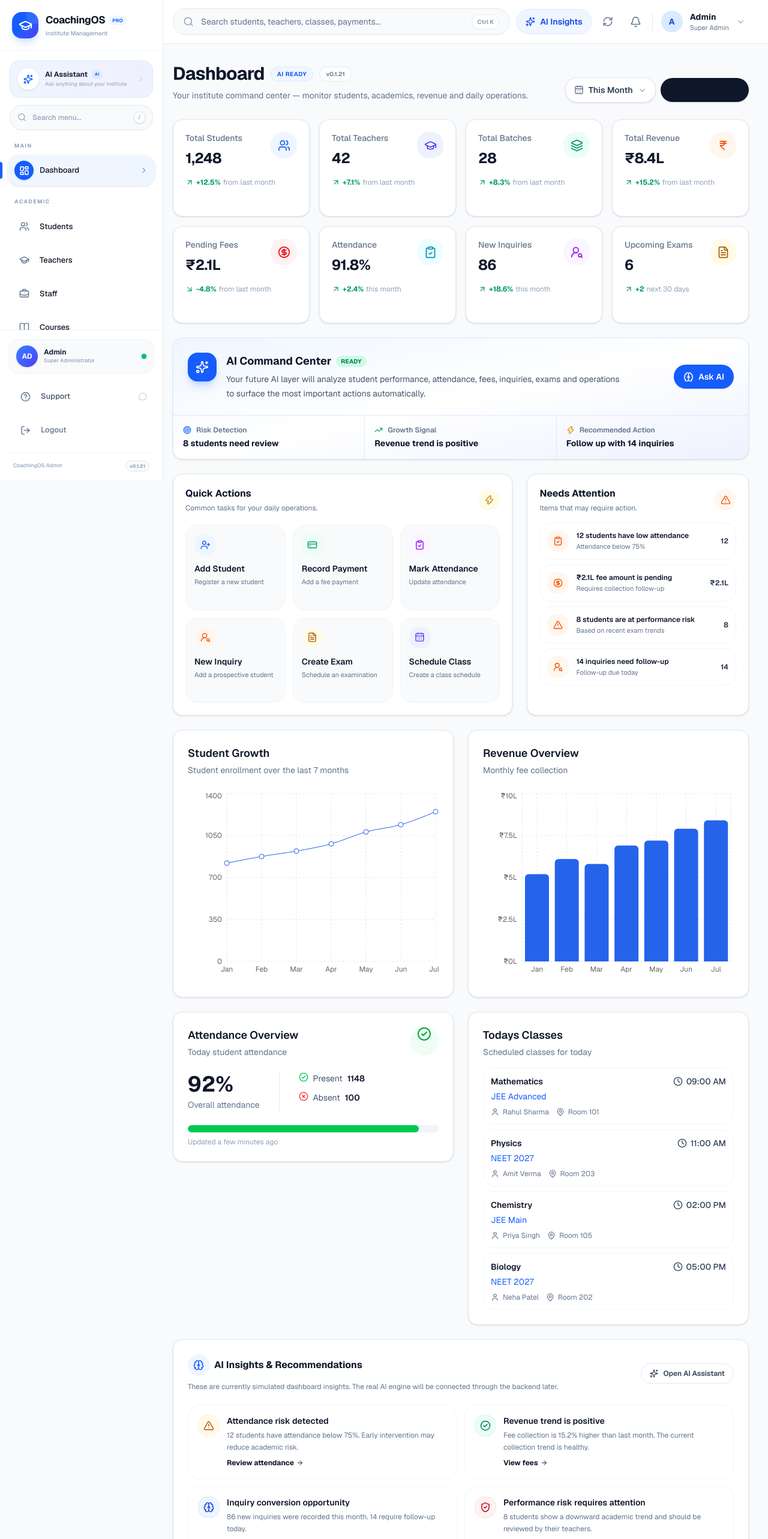
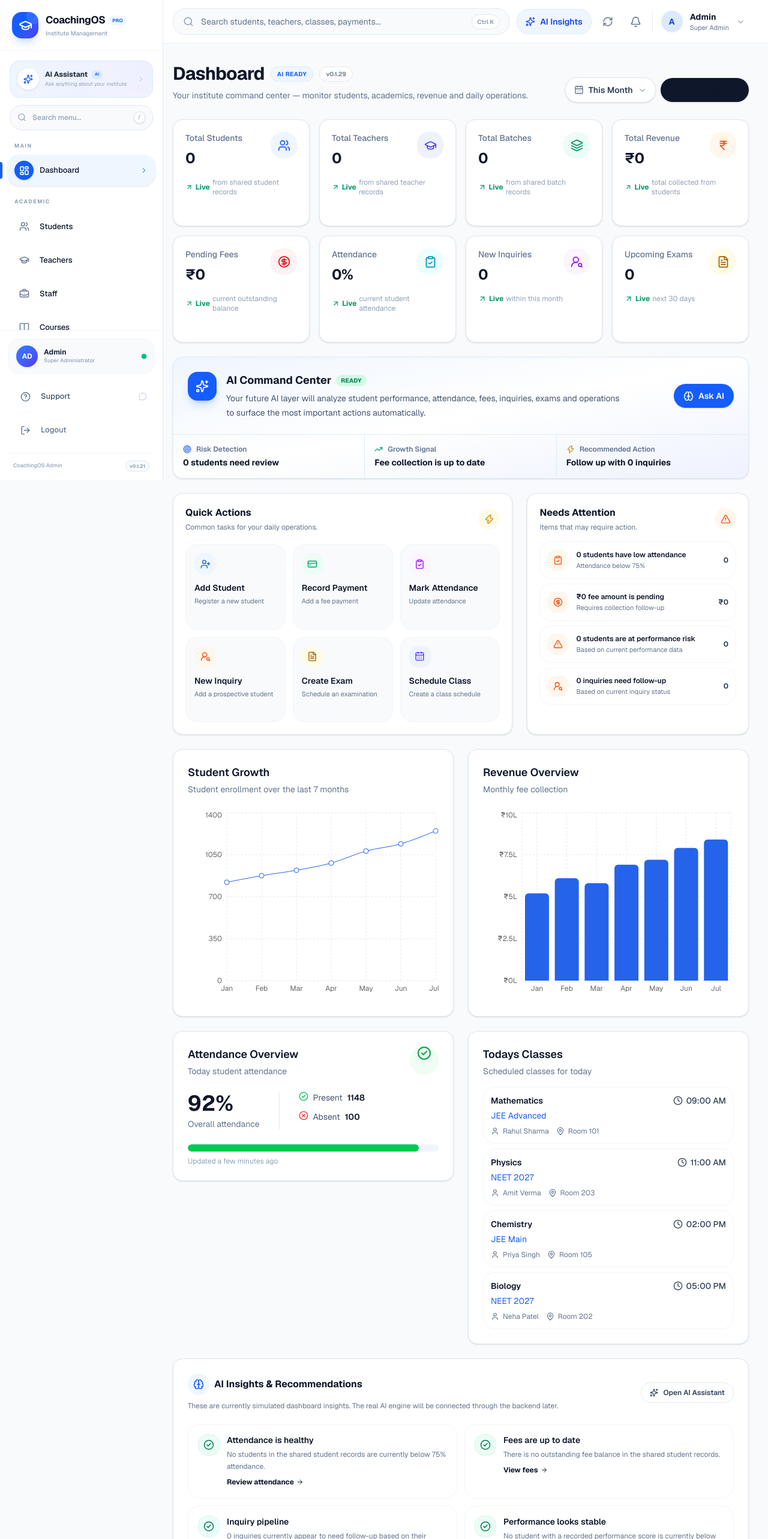
Before and after one commit to devleyj/Coaching-os-admin, a Next.js app: page / in a window 1280 px wide. Shown: the top 2566 px of the page at 60% size. Built offline with nearby package versions, Linux system fonts and the light colour scheme.

Commit message:
v0.1.29 - connect dashboard with shared app data

```diff
--- a/app/page.tsx
+++ b/app/page.tsx
@@ -60,85 +60,53 @@ type Insight = {
   href?: string;
 };
 
-const stats = [
+const statDefinitions = [
   {
     title: "Total Students",
-    value: "1,248",
-    change: "+12.5%",
-    description: "from last month",
     icon: Users,
     iconStyle: "bg-blue-50 text-blue-600",
-    trend: "up",
     href: "/students",
   },
   {
     title: "Total Teachers",
-    value: "42",
-    change: "+7.1%",
-    description: "from last month",
     icon: GraduationCap,
     iconStyle: "bg-indigo-50 text-indigo-600",
-    trend: "up",
     href: "/teachers",
   },
   {
     title: "Total Batches",
-    value: "28",
-    change: "+8.3%",
-    description: "from last month",
     icon: Layers,
     iconStyle: "bg-emerald-50 text-emerald-600",
-    trend: "up",
     href: "/batches",
   },
   {
     title: "Total Revenue",
-    value: "₹8.4L",
-    change: "+15.2%",
-    description: "from last month",
     icon: IndianRupee,
     iconStyle: "bg-orange-50 text-orange-600",
-    trend: "up",
     href: "/fees",
   },
   {
     title: "Pending Fees",
-    value: "₹2.1L",
-    change: "-4.8%",
-    description: "from last month",
     icon: CircleDollarSign,
     iconStyle: "bg-red-50 text-red-600",
-    trend: "down",
     href: "/fees",
   },
   {
     title: "Attendance",
-    value: "91.8%",
-    change: "+2.4%",
-    description: "this month",
     icon: ClipboardCheck,
     iconStyle: "bg-cyan-50 text-cyan-600",
-    trend: "up",
     href: "/attendance",
   },
   {
     title: "New Inquiries",
-    value: "86",
-    change: "+18.6%",
-    description: "this month",
     icon: UserRoundSearch,
     iconStyle: "bg-purple-50 text-purple-600",
-    trend: "up",
     href: "/inquiries",
   },
   {
     title: "Upcoming Exams",
-    value: "6",
-    change: "+2",
-    description: "next 30 days",
     icon: FileText,
     iconStyle: "bg-yellow-50 text-yellow-700",
-    trend: "up",
     href: "/exams",
   },
 ];
@@ -151,6 +119,34 @@ type DashboardNotification = {
   type: string;
   read?: boolean;
 };
+
+type DashboardRecord = Record<string, unknown>;
+
+type DashboardStats = {
+  title: string;
+  value: string;
+  change: string;
+  description: string;
+  icon: typeof Users;
+  iconStyle: string;
+  trend: "up" | "down";
+  href: string;
+};
+
+function numberValue(value: unknown) {
+  const parsed = Number(value);
+  return Number.isFinite(parsed) ? parsed : 0;
+}
+
+function dateValue(value: unknown) {
+  if (!value) return null;
+  const date = new Date(String(value));
+  return Number.isNaN(date.getTime()) ? null : date;
+}
+
+function formatCurrency(value: number) {
+  return `₹${value.toLocaleString("en-IN")}`;
+}
 
 
 const quickActions = [
@@ -198,76 +194,6 @@ const quickActions = [
   },
 ];
 
-const attentionItems = [
-  {
-    title: "12 students have low attendance",
-    description: "Attendance below 75%",
-    count: "12",
-    type: "attendance",
-    href: "/attendance",
-  },
-  {
-    title: "₹2.1L fee amount is pending",
-    description: "Requires collection follow-up",
-    count: "₹2.1L",
-    type: "fees",
-    href: "/fees",
-  },
-  {
-    title: "8 students are at performance risk",
-    description: "Based on recent exam trends",
-    count: "8",
-    type: "risk",
-    href: "/reports",
-  },
-  {
-    title: "14 inquiries need follow-up",
-    description: "Follow-up due today",
-    count: "14",
-    type: "inquiry",
-    href: "/inquiries",
-  },
-];
-
-const aiInsights: Insight[] = [
-  {
-    id: 1,
-    type: "warning",
-    title: "Attendance risk detected",
-    description:
-      "12 students have attendance below 75%. Early intervention may reduce academic risk.",
-    action: "Review attendance",
-    href: "/attendance",
-  },
-  {
-    id: 2,
-    type: "success",
-    title: "Revenue trend is positive",
-    description:
-      "Fee collection is 15.2% higher than last month. The current collection trend is healthy.",
-    action: "View fees",
-    href: "/fees",
-  },
-  {
-    id: 3,
-    type: "info",
-    title: "Inquiry conversion opportunity",
-    description:
-      "86 new inquiries were recorded this month. 14 require follow-up today.",
-    action: "Open inquiries",
-    href: "/inquiries",
-  },
-  {
-    id: 4,
-    type: "danger",
-    title: "Performance risk requires attention",
-    description:
-      "8 students show a downward academic trend and should be reviewed by their teachers.",
-    action: "View reports",
-    href: "/reports",
-  },
-];
-
 const aiQuestions = [
   "Which students are at highest risk?",
   "Why is attendance falling?",
@@ -296,6 +222,19 @@ export default function Home() {
   const profileRef = useRef<HTMLDivElement>(null);
   const dateRef = useRef<HTMLDivElement>(null);
   const searchInputRef = useRef<HTMLInputElement>(null);
+
+  const [dashboardData, setDashboardData] = useState({
+    students: [] as DashboardRecord[],
+    teachers: [] as DashboardRecord[],
+    courses: [] as DashboardRecord[],
+    batches: [] as DashboardRecord[],
+    fees: [] as DashboardRecord[],
+    inquiries: [] as DashboardRecord[],
+    attendance: [] as DashboardRecord[],
+    exams: [] as DashboardRecord[],
+    schedule: [] as DashboardRecord[],
+    onlineClasses: [] as DashboardRecord[],
+  });
 
   useEffect(() => {
     const handleClickOutside = (event: MouseEvent) => {
@@ -347,6 +286,26 @@ export default function Home() {
   }, []);
 
   useEffect(() => {
+    const loadDashboardData = () => {
+      setDashboardData({
+        students: getCollection<DashboardRecord>("students"),
+        teachers: getCollection<DashboardRecord>("teachers"),
+        courses: getCollection<DashboardRecord>("courses"),
+        batches: getCollection<DashboardRecord>("batches"),
+        fees: getCollection<DashboardRecord>("fees"),
+        inquiries: getCollection<DashboardRecord>("inquiries"),
+        attendance: getCollection<DashboardRecord>("attendance"),
+        exams: getCollection<DashboardRecord>("exams"),
+        schedule: getCollection<DashboardRecord>("schedule"),
+        onlineClasses: getCollection<DashboardRecord>("onlineClasses"),
+      });
+    };
+
+    loadDashboardData();
+    return subscribeToStore(loadDashboardData);
+  }, []);
+
+  useEffect(() => {
     if (searchOpen) {
       setTimeout(() => searchInputRef.current?.focus(), 50);
     }
@@ -361,6 +320,229 @@ export default function Home() {
 
     return () => clearTimeout(timer);
   }, [toast]);
+
+  const dashboardStats = useMemo<DashboardStats[]>(() => {
+    const {
+      students,
+      teachers,
+      batches,
+      inquiries,
+      attendance,
+      exams,
+    } = dashboardData;
+
+    const totalRevenue = students.reduce(
+      (sum, student) => sum + numberValue(student.paidFees),
+      0,
+    );
+
+    const pendingFees = students.reduce(
+      (sum, student) => sum + numberValue(student.pendingFees),
+      0,
+    );
+
+    const studentAttendance = students
+      .map((student) =>
+        numberValue(student.attendance ?? student.attendanceRate),
+      )
+      .filter((value) => value > 0);
+
+    const attendanceRecords = attendance
+      .map((record) => String(record.status ?? "").toLowerCase())
+      .filter(Boolean);
+
+    const attendanceAverage =
+      studentAttendance.length > 0
+        ? Math.round(
+            studentAttendance.reduce((sum, value) => sum + value, 0) /
+              studentAttendance.length,
+          )
+        : attendanceRecords.length > 0
+          ? Math.round(
+              (attendanceRecords.filter((status) => status === "present").length /
+                attendanceRecords.length) *
+                100,
+            )
+          : 0;
+
+    const today = new Date();
+    const rangeStart = new Date(today);
+    if (selectedDateRange === "Today") {
+      rangeStart.setHours(0, 0, 0, 0);
+    } else if (selectedDateRange === "This Week") {
+      rangeStart.setDate(today.getDate() - 6);
+      rangeStart.setHours(0, 0, 0, 0);
+    } else if (selectedDateRange === "This Quarter") {
+      rangeStart.setMonth(Math.floor(today.getMonth() / 3) * 3, 1);
+      rangeStart.setHours(0, 0, 0, 0);
+    } else {
+      rangeStart.setDate(1);
+      rangeStart.setHours(0, 0, 0, 0);
+    }
+
+    const upcomingExamCount = exams.filter((exam) => {
+      const examDate = dateValue(exam.examDate ?? exam.date);
+      if (!examDate) return false;
+
+      const diff = examDate.getTime() - today.getTime();
+      return diff >= 0 && diff <= 30 * 24 * 60 * 60 * 1000;
+    }).length;
+
+    const newInquiryCount = inquiries.filter((inquiry) => {
+      const inquiryDate = dateValue(
+        inquiry.date ?? inquiry.createdAt ?? inquiry.inquiryDate,
+      );
+      return inquiryDate ? inquiryDate >= rangeStart : true;
+    }).length;
+
+    return statDefinitions.map((definition) => {
+      let value = "0";
+      let description = "live shared data";
+      let change = "Live";
+      let trend: "up" | "down" = "up";
+
+      switch (definition.title) {
+        case "Total Students":
+          value = students.length.toLocaleString("en-IN");
+          description = "from shared student records";
+          break;
+        case "Total Teachers":
+          value = teachers.length.toLocaleString("en-IN");
+          description = "from shared teacher records";
+          break;
+        case "Total Batches":
+          value = batches.length.toLocaleString("en-IN");
+          description = "from shared batch records";
+          break;
+        case "Total Revenue":
+          value = formatCurrency(totalRevenue);
+          description = "total collected from students";
+          break;
+        case "Pending Fees":
+          value = formatCurrency(pendingFees);
+          description = "current outstanding balance";
+          trend = pendingFees > 0 ? "down" : "up";
+          break;
+        case "Attendance":
+          value = `${attendanceAverage}%`;
+          description = "current student attendance";
+          break;
+        case "New Inquiries":
+          value = newInquiryCount.toLocaleString("en-IN");
+          description = `within ${selectedDateRange.toLowerCase()}`;
+          break;
+        case "Upcoming Exams":
+          value = upcomingExamCount.toLocaleString("en-IN");
+          description = "next 30 days";
+          break;
+      }
+
+      return {
+        ...definition,
+        value,
+        change,
+        description,
+        trend,
+      };
+    });
+  }, [dashboardData, selectedDateRange]);
+
+  const lowAttendanceCount = dashboardData.students.filter(
+    (student) =>
+      numberValue(student.attendance ?? student.attendanceRate) > 0 &&
+      numberValue(student.attendance ?? student.attendanceRate) < 75,
+  ).length;
+
+  const performanceRiskCount = dashboardData.students.filter(
+    (student) =>
+      numberValue(student.performance ?? student.averageScore) > 0 &&
+      numberValue(student.performance ?? student.averageScore) < 60,
+  ).length;
+
+  const pendingFeeAmount = dashboardData.students.reduce(
+    (sum, student) => sum + numberValue(student.pendingFees),
+    0,
+  );
+
+  const followUpInquiryCount = dashboardData.inquiries.filter((inquiry) => {
+    const status = String(inquiry.status ?? inquiry.stage ?? "").toLowerCase();
+    return status.includes("follow") || status === "new" || status === "pending";
+  }).length;
+
+  const dashboardAttentionItems = [
+    {
+      title: `${lowAttendanceCount} students have low attendance`,
+      description: "Attendance below 75%",
+      count: String(lowAttendanceCount),
+      type: "attendance",
+      href: "/attendance",
+    },
+    {
+      title: `${formatCurrency(pendingFeeAmount)} fee amount is pending`,
+      description: "Requires collection follow-up",
+      count: formatCurrency(pendingFeeAmount),
+      type: "fees",
+      href: "/fees",
+    },
+    {
+      title: `${performanceRiskCount} students are at performance risk`,
+      description: "Based on current performance data",
+      count: String(performanceRiskCount),
+      type: "risk",
+      href: "/reports",
+    },
+    {
+      title: `${followUpInquiryCount} inquiries need follow-up`,
+      description: "Based on current inquiry status",
+      count: String(followUpInquiryCount),
+      type: "inquiry",
+      href: "/inquiries",
+    },
+  ];
+
+  const dashboardAiInsights: Insight[] = [
+    {
+      id: 1,
+      type: lowAttendanceCount > 0 ? "warning" : "success",
+      title: lowAttendanceCount > 0 ? "Attendance risk detected" : "Attendance is healthy",
+      description:
+        lowAttendanceCount > 0
+          ? `${lowAttendanceCount} students currently have attendance below 75%.`
+          : "No students in the shared student records are currently below 75% attendance.",
+      action: "Review attendance",
+      href: "/attendance",
+    },
+    {
+      id: 2,
+      type: pendingFeeAmount > 0 ? "warning" : "success",
+      title: pendingFeeAmount > 0 ? "Fee collection needs attention" : "Fees are up to date",
+      description:
+        pendingFeeAmount > 0
+          ? `${formatCurrency(pendingFeeAmount)} is currently outstanding across student records.`
+          : "There is no outstanding fee balance in the shared student records.",
+      action: "View fees",
+      href: "/fees",
+    },
+    {
+      id: 3,
+      type: followUpInquiryCount > 0 ? "info" : "success",
+      title: "Inquiry pipeline",
+      description: `${followUpInquiryCount} inquiries currently appear to need follow-up based on their status.`,
+      action: "Open inquiries",
+      href: "/inquiries",
+    },
+    {
+      id: 4,
+      type: performanceRiskCount > 0 ? "danger" : "success",
+      title: performanceRiskCount > 0 ? "Performance risk requires attention" : "Performance looks stable",
+      description:
+        performanceRiskCount > 0
+          ? `${performanceRiskCount} students have current performance below 60%.`
+          : "No student with a recorded performance score is currently below 60%.",
+      action: "View reports",
+      href: "/reports",
+    },
+  ];
 
   const filteredQuickActions = useMemo(() => {
     if (!searchQuery.trim()) return quickActions;
@@ -731,7 +913,7 @@ export default function Home() {
                 </span>
 
                 <span className="hidden rounded-full border border-slate-200 bg-white px-2.5 py-1 text-[10px] font-semibold text-slate-500 sm:inline-flex">
-                  v0.1.21
+                  v0.1.29
                 </span>
               </div>
 
@@ -811,7 +993,7 @@ export default function Home() {
               KPI CARDS
           ===================================================== */}
           <div className="grid grid-cols-1 gap-4 sm:grid-cols-2 xl:grid-cols-4">
-            {stats.map((stat) => {
+            {dashboardStats.map((stat) => {
               const Icon = stat.icon;
 
               return (
@@ -916,7 +1098,7 @@ export default function Home() {
                 </div>
 
                 <p className="mt-1 text-sm font-bold text-slate-900">
-                  8 students need review
+                  {performanceRiskCount} students need review
                 </p>
               </div>
 
@@ -927,7 +1109,7 @@ export default function Home() {
                 </div>
 
                 <p className="mt-1 text-sm font-bold text-slate-900">
-                  Revenue trend is positive
+                  Fee collection is {pendingFeeAmount > 0 ? "in progress" : "up to date"}
                 </p>
               </div>
 
@@ -938,7 +1120,7 @@ export default function Home() {
                 </div>
 
                 <p className="mt-1 text-sm font-bold text-slate-900">
-                  Follow up with 14 inquiries
+                  Follow up with {followUpInquiryCount} inquiries
                 </p>
               </div>
             </div>
@@ -1019,7 +1201,7 @@ export default function Home() {
               </div>
 
               <div className="mt-4 space-y-2">
-                {attentionItems.map((item) => (
+                {dashboardAttentionItems.map((item) => (
                   <Link
                     href={item.href}
                     key={item.title}
@@ -1111,7 +1293,7 @@ export default function Home() {
             </div>
 
             <div className="mt-5 grid grid-cols-1 gap-3 lg:grid-cols-2">
-              {aiInsights.map((insight) => (
+              {dashboardAiInsights.map((insight) => (
                 <div
                   key={insight.id}
                   className="rounded-xl border border-slate-100 p-4 transition hover:border-slate-200 hover:shadow-sm"
@@ -1210,7 +1392,7 @@ export default function Home() {
                   </p>
 
                   <p className="text-sm font-semibold text-slate-900">
-                    28 active batches
+                    {dashboardData.batches.filter((batch) => String(batch.status ?? "Active").toLowerCase() === "active").length} active batches
                   </p>
                 </div>
               </div>
@@ -1228,7 +1410,7 @@ export default function Home() {
                   </p>
 
                   <p className="text-sm font-semibold text-slate-900">
-                    9 classes scheduled
+                    {dashboardData.schedule.filter((item) => { const date = dateValue(item.date ?? item.scheduleDate); const today = new Date(); return date ? date.toDateString() === today.toDateString() : false; }).length} classes scheduled
                   </p>
                 </div>
               </div>
```
